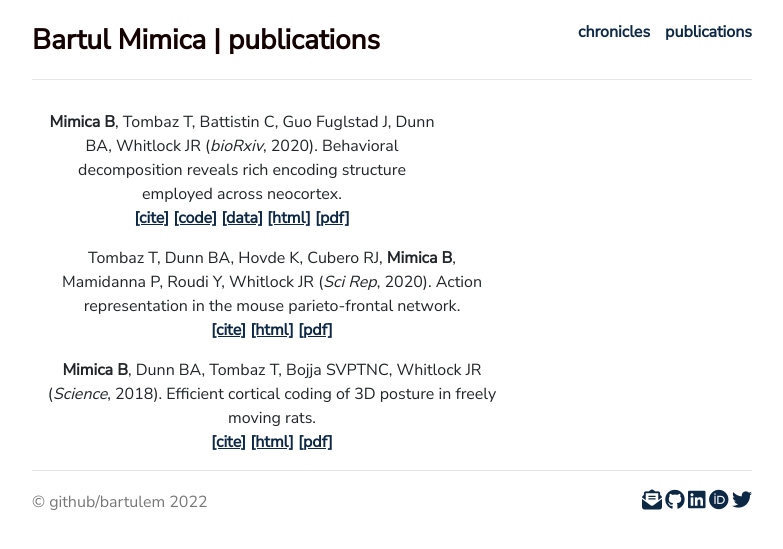
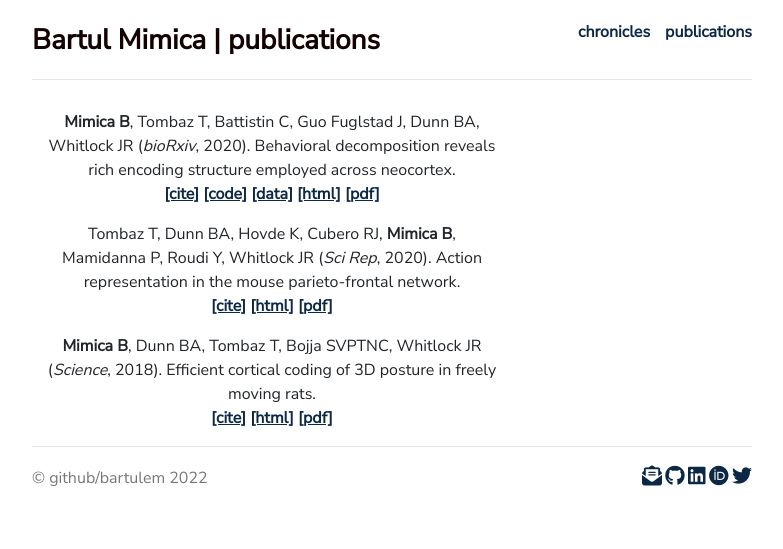
Before and after one commit to bartulem/bartulem.github.io, a Jekyll site: the page built from publications/index.html, in a window 1280 px wide. Shown: the top 549 px of the page, without its empty margins (248-1031 px from the left). Built offline with Jekyll 4.4.1, drawn with Linux system fonts in a browser that asks for light colours; nearby versions of some CDN libraries; comment, search, counter and statistics services are not loaded; a style sheet for code colours, icons or effects is not loaded.

Commit message:
add pub list v6

```diff
--- a/publications/index.html
+++ b/publications/index.html
@@ -6,14 +6,17 @@ category: publications
 
 <div class="container">
   <div class="row">
-    <div class="col-sm-7">
+    <div class="col-sm-8">
 	<center>
       	   <p><b>Mimica B</b>, Tombaz T, Battistin C, Guo Fuglstad J, Dunn BA, Whitlock JR (<em>bioRxiv</em>, 2020). Behavioral decomposition reveals rich encoding structure employed across neocortex.<br>
 	    <a href="files/mimica2022.bib" download><u>[cite]</u></a> <a href="https://github.com/bartulem/KISN-pancortical-kinematics" target="_blank"><u>[code]</u></a> <a href="https://figshare.com/articles/dataset/Rat_3D_Tracking_E-Phys_KISN_2020_Dataset/17903834" target="_blank"><u>[data]</u></a> <a href="https://www.biorxiv.org/content/10.1101/2022.02.08.479515v2" target="_blank"><u>[html]</u></a> <a href="/files/MTBFDW_2022_bioRxiv.pdf" target="_blank"><u>[pdf]</u></a>
 	</center>
     </div>
-    <div class="col-sm-5">
-    </a> <span class="__dimensions_badge_embed__" data-doi="10.1101/2022.02.08.479515" data-style="small_circle"></span><script async src="https://badge.dimensions.ai/badge.js" charset="utf-8"></script> <a class="altmetric-embed" data-badge-popover="right" data-badge-type="donut" data-doi="10.1101/2022.02.08.479515" data-hide-no-mentions="true"></a>
+    <div class="col-sm-1">
+    </a> <span class="__dimensions_badge_embed__" data-doi="10.1101/2022.02.08.479515" data-style="small_circle"></span><script async src="https://badge.dimensions.ai/badge.js" charset="utf-8"></script>
+    </div>
+    <div class="col-sm-1">
+    <a class="altmetric-embed" data-badge-popover="right" data-badge-type="donut" data-doi="10.1101/2022.02.08.479515" data-hide-no-mentions="true"></a>
     </div>
   </div>
   <div class="row">
```
